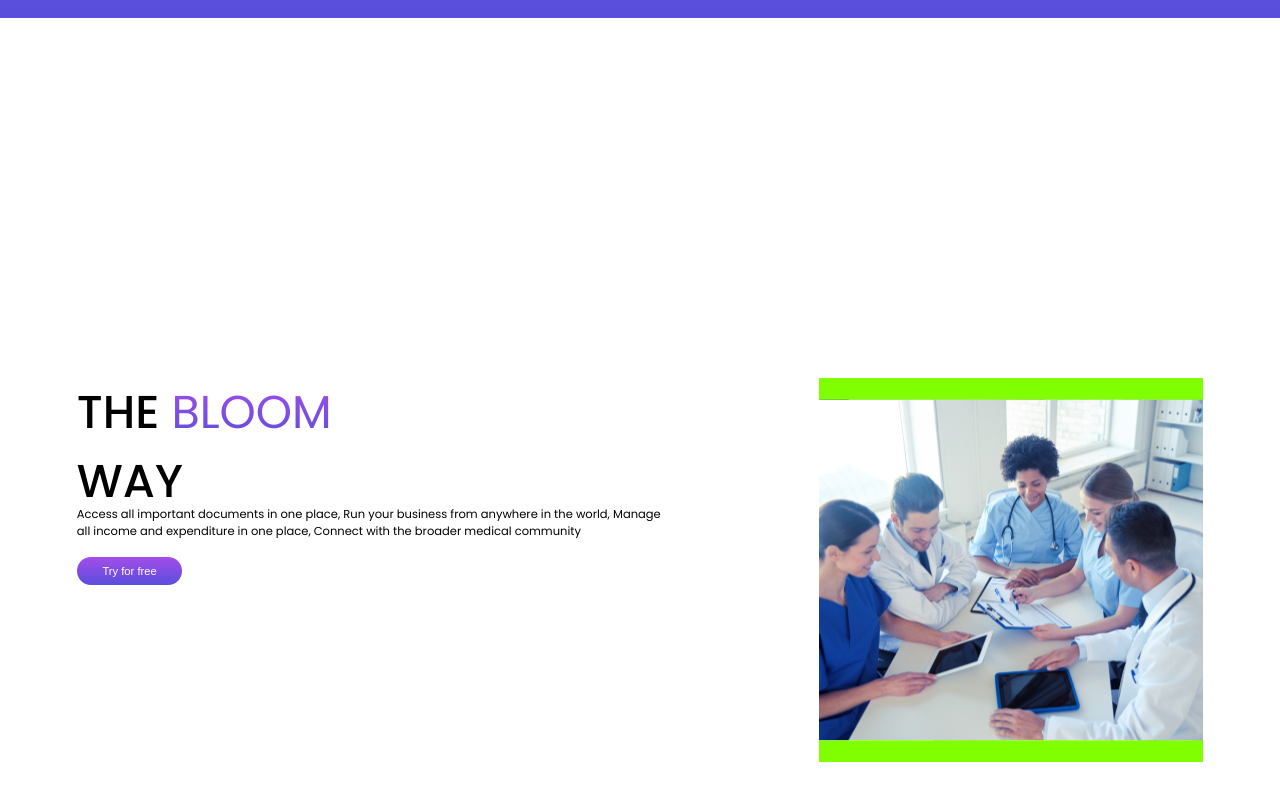
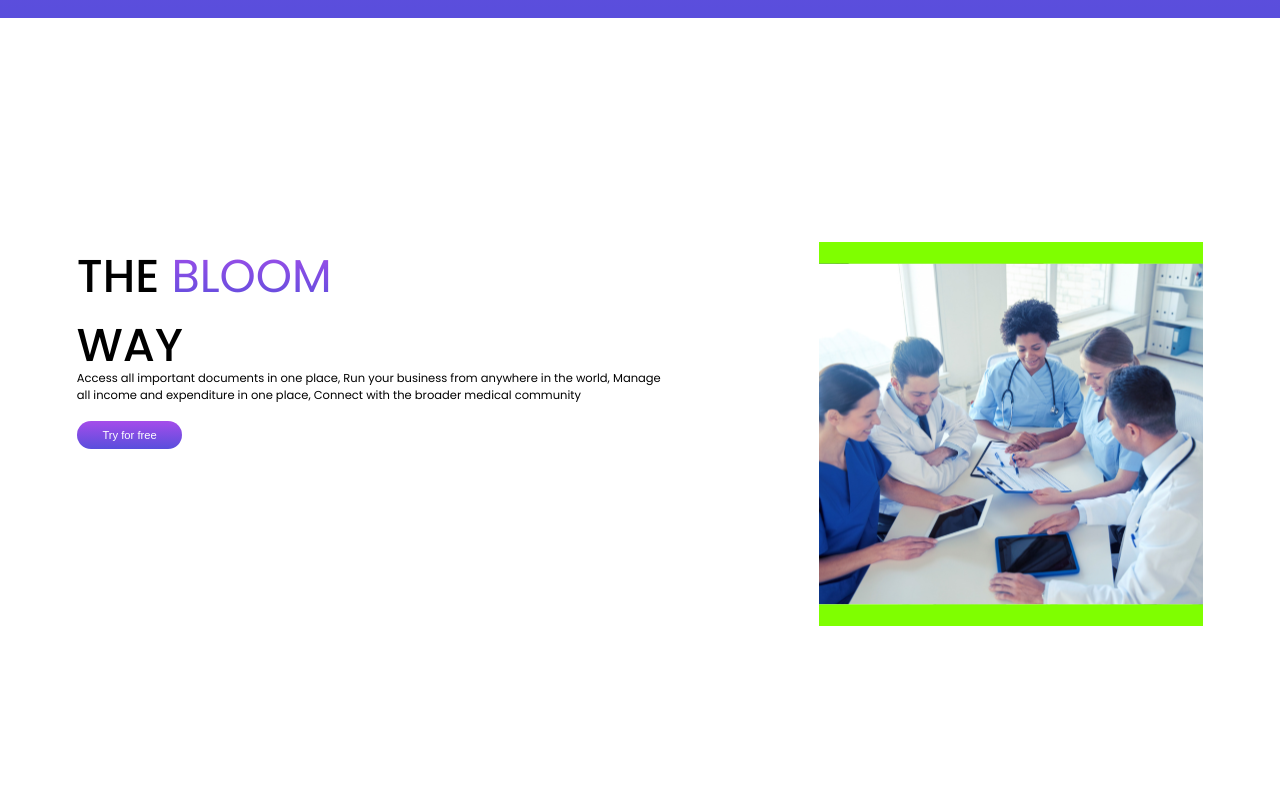
Before and after one commit to Lovethrech/BLOOM-Chel, a Vue app: page / in a window 1280 px wide. Shown: the part 702-1502 px from the top of the page. After the commit the page ends 1392 px from the top, so only its background shows below. Built offline with nearby package versions, Linux system fonts and the light colour scheme.

Commit message:
...working on home-about section component.

```diff
--- a/src/components/home/about/HomeAbout.vue
+++ b/src/components/home/about/HomeAbout.vue
@@ -31,8 +31,7 @@ const tryFreeBtnColor=ref("#ffffff");
 }
 .home-about-main-ctn{
     margin-top: 20vh;
-    padding:0 6vw;
-    height:100vh;
+    padding:8vh 6vw;
     display:flex;
     justify-content: center;
     place-items: center;
```
